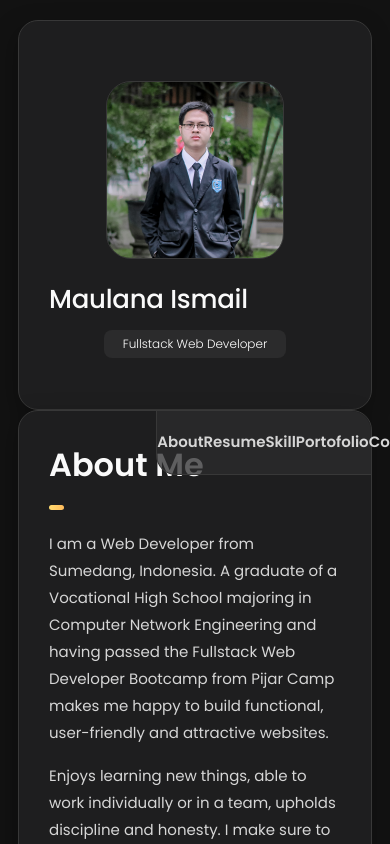
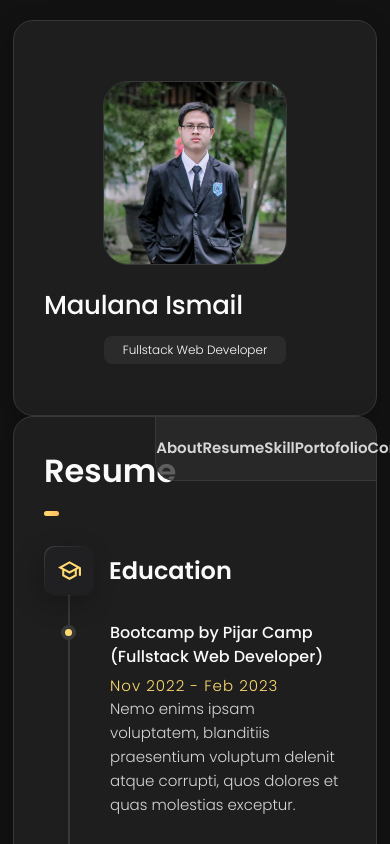
Before and after one commit to MaulanaIsmail26/my-portofolio, a React (Create React App) app: page / in a window 390 px wide. Both pictures are taken after a click on the item "Resume". Built offline with nearby package versions, Linux system fonts and the light colour scheme.

Commit message:
[ADD] Creates a view for the resume me section.

```diff
--- a/package.json
+++ b/package.json
@@ -6,7 +6,7 @@
     "@emotion/react": "^11.11.1",
     "@emotion/styled": "^11.11.0",
     "@mui/icons-material": "^5.14.3",
-    "@mui/material": "^5.14.5",
+    "@mui/material": "^5.14.6",
     "@mui/styled-engine-sc": "^5.12.0",
     "@testing-library/jest-dom": "^5.17.0",
     "@testing-library/react": "^13.4.0",
--- a/src/pages/porto-page.js
+++ b/src/pages/porto-page.js
@@ -14,7 +14,10 @@ import SchoolOutlinedIcon from "@mui/icons-material/SchoolOutlined";
 import SendIcon from "@mui/icons-material/Send";
 import ContactsIcon from "@mui/icons-material/Contacts";
 
-export default function portoPage() {
+export default function PortoPage() {
+  const [about, setAbout] = React.useState(true);
+  const [resume, setResume] = React.useState(false);
+
   return (
     <div id="portoPage">
       <div className="container-fluid mainContainer d-flex justify-content-center clearfix">
@@ -147,8 +150,22 @@ export default function portoPage() {
                 {/* NAVBAR */}
                 <div className="navbar d-flex justify-content-end">
                   <ul className="d-flex justify-content-evenly">
-                    <li>About</li>
-                    <li>Resume</li>
+                    <li
+                      onClick={() => {
+                        setAbout(true);
+                        setResume(false);
+                      }}
+                    >
+                      About
+                    </li>
+                    <li
+                      onClick={() => {
+                        setAbout(false);
+                        setResume(true);
+                      }}
+                    >
+                      Resume
+                    </li>
                     <li>Skill</li>
                     <li>Portofolio</li>
                     <li>Contact</li>
@@ -157,6 +174,7 @@ export default function portoPage() {
                 {/* END OF NAVBAR */}
 
                 {/* ABOUT */}
+                {about && (
                   <div className="about">
                     {/* HEADER */}
                     <div className="header">
@@ -177,11 +195,11 @@ export default function portoPage() {
                           attractive websites.
                         </p>
                         <p>
-                        Enjoys learning new things, able to work individually or
-                        in a team, upholds discipline and honesty. I make sure
-                        to build your website to the fullest with the same
-                        abilities you have, so as to produce a website that
-                        attracts attention and is easy to use.
+                          Enjoys learning new things, able to work individually
+                          or in a team, upholds discipline and honesty. I make
+                          sure to build your website to the fullest with the
+                          same abilities you have, so as to produce a website
+                          that attracts attention and is easy to use.
                         </p>
                       </div>
 
@@ -256,7 +274,9 @@ export default function portoPage() {
                                   ></img>
                                 </div>
                                 <div className="col-9 p-0 info">
-                                <h5 className="title">Backend Web Developer</h5>
+                                  <h5 className="title">
+                                    Backend Web Developer
+                                  </h5>
                                   <p className="explanation">
                                     Build websites as a Backend Web Developer
                                     which will ensure secure and structured code
@@ -270,7 +290,85 @@ export default function portoPage() {
                       </div>
                     </div>
                   </div>
+                )}
                 {/* END OF ABOUT */}
+
+                {/* RESUME */}
+                {resume && (
+                  <div className="resume">
+                    {/* HEADER */}
+                    <div className="header">
+                      <p className="title">Resume</p>
+                      <div className="underline"></div>
+                    </div>
+
+                    {/* CONTENT */}
+                    <div className="content">
+                      {/* EDUCATION */}
+                      <div className="educationList">
+                        <div className="row">
+                          <div className="col-12">
+                            {/* SUBTITLE */}
+                            <div className="subTitle d-flex align-items-center">
+                              <div className="iconBox">
+                                <SchoolOutlinedIcon className="iconEducation" />
+                              </div>
+                              <p className="my-auto">Education</p>
+                            </div>
+                            <div className="education">
+                              <div class="eduBox">
+                                <div className="info">
+                                  <p class="schoolName">
+                                    {
+                                      "Bootcamp by Pijar Camp (Fullstack Web Developer)"
+                                    }
+                                  </p>
+                                  <p className="year">
+                                    Nov 2022 - Feb 2023
+                                  </p>
+                                  <p className="text">
+                                    Nemo enims ipsam voluptatem, blanditiis
+                                    praesentium voluptum delenit atque corrupti,
+                                    quos dolores et quas molestias exceptur.
+                                  </p>
+                                </div>
+                              </div>
+                              <div class="eduBox">
+                                <div className="info">
+                                  <p class="schoolName">
+                                    {
+                                      "Vocational School (Computer network Engineering)"
+                                    }
+                                  </p>
+                                  <p className="year">2019 - 2022</p>
+                                  <p className="text">
+                                    Nemo enims ipsam voluptatem, blanditiis
+                                    praesentium voluptum delenit atque corrupti,
+                                    quos dolores et quas molestias exceptur.
+                                  </p>
+                                </div>
+                              </div>
+                              <div class="eduBox">
+                                <div className="info">
+                                  <p class="schoolName">
+                                    Ganeas 1 Junior High School
+                                  </p>
+                                  <p className="year">2016 - 2019</p>
+                                  <p className="text">
+                                    Nemo enims ipsam voluptatem, blanditiis
+                                    praesentium voluptum delenit atque corrupti,
+                                    quos dolores et quas molestias exceptur.
+                                  </p>
+                                </div>
+                              </div>
+                            </div>
+                          </div>
+                        </div>
+                      </div>
+                    </div>
+                  </div>
+                )}
+                {/* END OF RESUME */}
               </div>
             </div>
             {/* END OF MAIN SECTION */}
--- a/src/styles/App.css
+++ b/src/styles/App.css
@@ -402,6 +402,141 @@ input, textarea {
 
 
 
+/* *<---------- RESUME ---------->* */
+
+#portoPage .mainContainer .secondContainer .mainContent .card .resume {
+  margin-top: -80px;
+  padding: 30px 30px;
+}
+
+#portoPage .mainContainer .secondContainer .mainContent .card .resume .header .title {
+  color: var(--white-2);
+  font-size: var(--fs-1);
+  font-weight: var(--fw-600);
+}
+
+#portoPage .mainContainer .secondContainer .mainContent .card .resume .header .underline {
+  width: 5%;
+  height: 5px;
+  border-radius: 50px;
+  background: var(--text-gradient-yellow);
+}
+
+/* EDUCATION */
+
+#portoPage .mainContainer .secondContainer .mainContent .card .resume .content .educationList {
+  margin-top: 40px;
+  margin-bottom: 35px;
+  margin-left: 24px;
+  border-left: 2px solid var(--jet);
+  height: 80px;
+}
+
+#portoPage .mainContainer .secondContainer .mainContent .card .resume .content .educationList .subTitle {
+  margin-top: -10px;
+  z-index: 1;
+}
+
+#portoPage .mainContainer .secondContainer .mainContent .card .resume .content .educationList .subTitle .iconBox {
+  position: relative;
+  box-shadow: var(--shadow-1);
+  border-radius: 10px;
+  /* width: 100%; */
+  width: 50px;
+  aspect-ratio: 1/1;
+  display: flex;
+  align-items: center;
+  justify-content: center;
+  background: var(--border-gradient-onyx);
+  z-index: 1;
+  margin-left: -26px;
+}
+
+#portoPage .mainContainer .secondContainer .mainContent .card .resume .content .educationList .subTitle .iconBox::before {
+  content: "";
+  position: absolute;
+  inset: 1px;
+  background: var(--eerie-black-1);
+  border-radius: inherit;
+  z-index: -1;
+}
+
+#portoPage .mainContainer .secondContainer .mainContent .card .resume .content .educationList .subTitle .iconEducation {
+  font-size: 25px;
+  color: var(--orange-yellow-crayola);
+}
+
+#portoPage .mainContainer .secondContainer .mainContent .card .resume .content .educationList .subTitle p {
+  color: var(--white-2);
+  margin-left: 15px;
+  font-size: var(--fs-2);
+  font-weight: var(--fw-600);
+}
+
+#portoPage .mainContainer .secondContainer .mainContent .card .resume .content .educationList .education {
+  margin-top: 25px;
+}
+
+#portoPage .mainContainer .secondContainer .mainContent .card .resume .content .educationList .education .eduBox {
+  padding: 0;
+  border-left: 2px solid var(--jet);
+  margin-left: -2px;
+  padding-bottom: 15px;
+}
+
+#portoPage .mainContainer .secondContainer .mainContent .card .resume .content .educationList .education .eduBox:nth-child(3) {
+  padding: 0;
+  border-left: 0;
+  margin-left: -2px;
+  padding-bottom: 15px;
+  margin-top: -8px;
+}
+
+#portoPage .mainContainer .secondContainer .mainContent .card .resume .content .educationList .education .eduBox:nth-child(3) .info {
+  margin-left: 42px;
+
+}
+
+#portoPage .mainContainer .secondContainer .mainContent .card .resume .content .educationList .education .eduBox .info {
+  margin-left: 40px;
+}
+
+#portoPage .mainContainer .secondContainer .mainContent .card .resume .content .educationList .education .eduBox .schoolName {
+  color: var(--white-2);
+  margin-bottom: 0;
+  font-weight: var(--fw-500);
+}
+
+#portoPage .mainContainer .secondContainer .mainContent .card .resume .content .educationList .education .eduBox .schoolName::before {
+  content: "";
+  position: absolute;
+  width: 15px;
+  height: 15px;
+  background: var(--orange-yellow-crayola);
+  border-radius: 999px;
+  border: 4px solid var(--jet);
+  margin: 4px 0 0 -49px;
+}
+
+#portoPage .mainContainer .secondContainer .mainContent .card .resume .content .educationList .education .eduBox .year {
+  color: var(--orange-yellow-crayola);
+  font-weight: var(--fw-300);
+  letter-spacing: 1px;
+  margin: 6px 0 0 0;
+  font-size: var(--fs-6);
+}
+
+#portoPage .mainContainer .secondContainer .mainContent .card .resume .content .educationList .education .eduBox .text {
+  color: var(--light-gray);
+  font-weight: var(--fw-300);
+  line-height: 1.6;
+  font-size: var(--fs-6);
+}
+
+/* *<---------- END OF RESUME ---------->* */
+
+
+
 /* *\_______ RESPONSIVE FOR _______/ */
 /* *<----------- MOBILE -----------> */
 
@@ -409,17 +544,14 @@ input, textarea {
 
   /* *<---------- SECOND CONTAINER ---------->* */
   #portoPage .mainContainer .secondContainer {
-    padding: 20px 30px;
+    padding: 20px 25px;
   }
-  /* *<---------- END OF SECOND CONTAINER ---------->* */
-
 
 
   /* *<---------- PROFILE CONTACT SIDE ---------->* */
   #portoPage .mainContainer .secondContainer .sidebar .card .contact {
     display: none;
   }
-  /* *<---------- END OF PROFILE CONTACT SIDE ---------->* */
 }
 
 /* *\_______ END OF RESPONSIVE FOR _______/ */
```
Also changed, not shown: 1 other file (tests, documents, lock files or other folders). Lines whose indentation alone changed are shown as unchanged.
